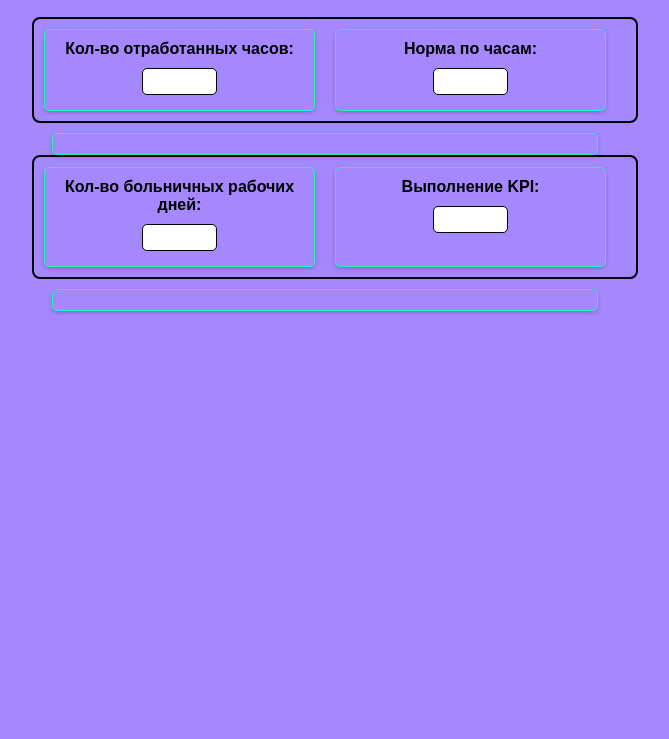
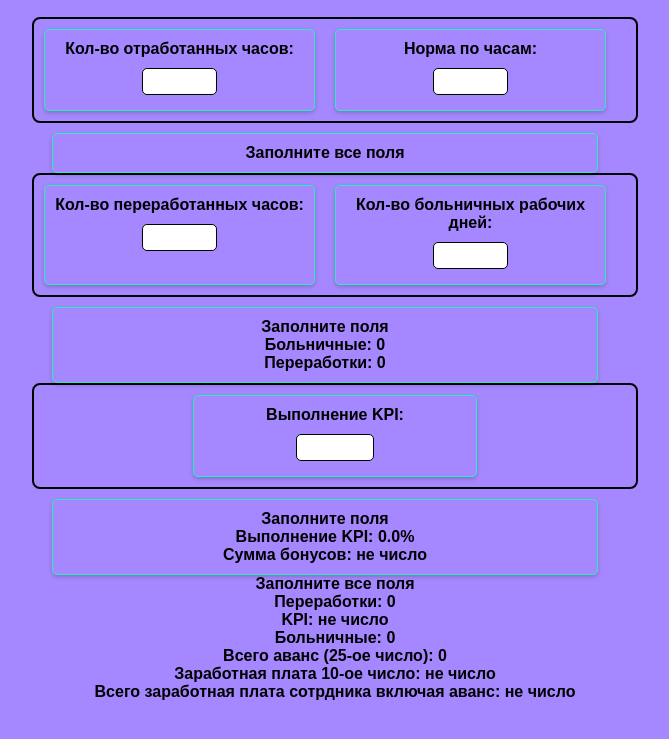
Before and after one commit to Uzum-B01/call-center, a plain HTML site: page index.html in a window 1280 px wide. Shown: the part 109-848 px from the top of the page, without its empty margins (305-974 px from the left). Before the commit the page ends 800 px from the top, so only its background shows below. Drawn offline with Linux system fonts and the light colour scheme.

Commit message:
Update index.html

```diff
--- a/index.html
+++ b/index.html
@@ -1,11 +1,7 @@
 <!DOCTYPE html>
 <html>
   <head>
-
     <title>"UZUM MARKET" Калькулятор заработной платы</title>
-
-    <link rel="icon" type="jpg/png" href="photo.jpg">
-
     <style>
       .input-container {
         display: flex;
@@ -36,7 +32,17 @@
         box-shadow: 0 2px 4px rgba(0, 0, 0, 0.2); /* Тень для поля */
       }
 
-
+      .field-center {
+        display: flex;
+        flex-direction: column;
+        width: 45%;
+        border: 1px solid #25f2b8;
+        padding: 10px;
+        border-radius: 5px;
+        box-shadow: 0 2px 4px rgba(0, 0, 0, 0.2);
+        margin-left: auto;
+        margin-right: auto; /* Центрируем элемент */
+      }
 
       body {
         font-family: Arial, sans-serif;
@@ -85,8 +91,6 @@
         background-color: #45a049;
       }
 
-
-
       .form-control {
         width: 20%;
         padding: 10px;
@@ -99,15 +103,11 @@
         background-attachment: fixed;
         background-color: #ffffff;
         color: #7000ff;
-
-
       }
-
     </style>
   </head>
 
   <body>
-
     <h2>"UZUM MARKET" Калькулятор заработной платы</h2>
 
     <div class="input-container">
@@ -129,21 +129,34 @@
     <div class="input-container">
       <div class="input-row">
         <div class="field">
+          <label for="pererab">Кол-во переработанных часов:</label>
+          <input type="number" id="pererab" />
+        </div>
+        <div class="field">
           <label for="medical">Кол-во больничных рабочих дней:</label>
           <input type="number" id="medical" />
-        </div>
-        <div class="field">
-          <label for="KPI">Выполнение KPI:</label>
-          <input type="number" id="KPI" />
         </div>
       </div>
       <div class="field">
         <div id="results2"></div>
       </div>
     </div>
+
+    <div class="input-container">
+      <div class="input-row">
+        <div class="field-center">
+          <label for="KPI">Выполнение KPI:</label>
+          <input type="number" id="KPI" />
+        </div>
+      </div>
+      <div class="field">
+        <div id="results3"></div>
+      </div>
+    </div>
+
     <div id="totalText"></div>
+
     <script src="script.js"></script>
-
 
   </body>
 </html>
```
Lines whose indentation alone changed are shown as unchanged.
